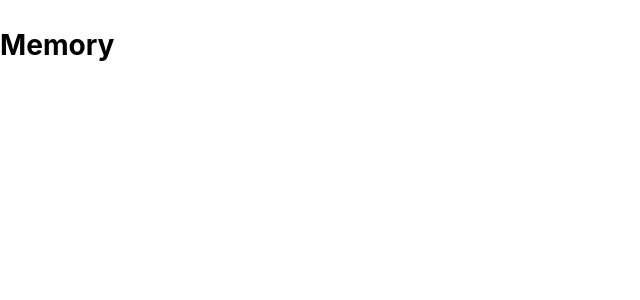
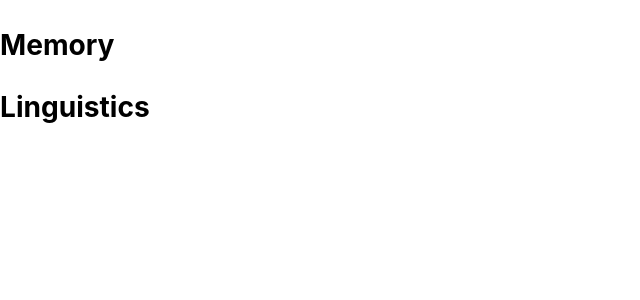
Before and after one commit to benjaminjakobsen/cognitive_study_platform, a React (Create React App) app in the folder app/: page /dashboard in a window 1280 px wide. Shown: the top 300 px of the page, without its empty margins (0-640 px from the left). Built offline with nearby package versions, Linux system fonts and the light colour scheme.

Commit message:
Added linguistics

```diff
--- a/app/src/App.js
+++ b/app/src/App.js
@@ -4,6 +4,7 @@ import HomeScreen from './Screens/HomeScreen';
 import {BrowserRouter, Route, Switch} from 'react-router-dom';
 import DashboardScreen from './Screens/DashboardScreen';
 import Memory from './Screens/DashboardScreen/Memory';
+import Linguistics from './Screen/DashboardScreen/Linguistics';
 
 function App() {
   return (
@@ -19,6 +20,9 @@ function App() {
           <Route exact path={"/dashboard/memory"}>
             <Memory/>
           </Route>
+          <Route exact path={"/dashboard/lingustics"}>
+            <Linguistics/>
+          </Route>
           <Route path="/*">
               <h1>The URL does not exist</h1>
           </Route>
--- /dev/null
+++ b/app/src/Screens/DashboardScreen/Linguistics/index.js
@@ -0,0 +1,11 @@
+import React from 'react';
+import './index.css';
+
+function __Component__(props){
+  return (
+    <>
+    </>
+  );
+}
+
+export default __Component__;
--- a/app/src/Screens/DashboardScreen/index.js
+++ b/app/src/Screens/DashboardScreen/index.js
@@ -17,6 +17,13 @@ const history = useHistory();
       }}
       />
     </div>
+    <div>
+      <GeneralButton name="Linguistics"
+      onClick = {() => {
+        history.push('/dashboard/linguistics')
+      }}
+      />
+    </div>
 
     </>
   );
```
Also changed, not shown: app/src/Screens/DashboardScreen/Linguistics/index.css (added), app/src/Screens/HomeScreen/Login/index.js (line endings or trailing spaces), app/src/Screens/HomeScreen/index.js (line endings or trailing spaces).
